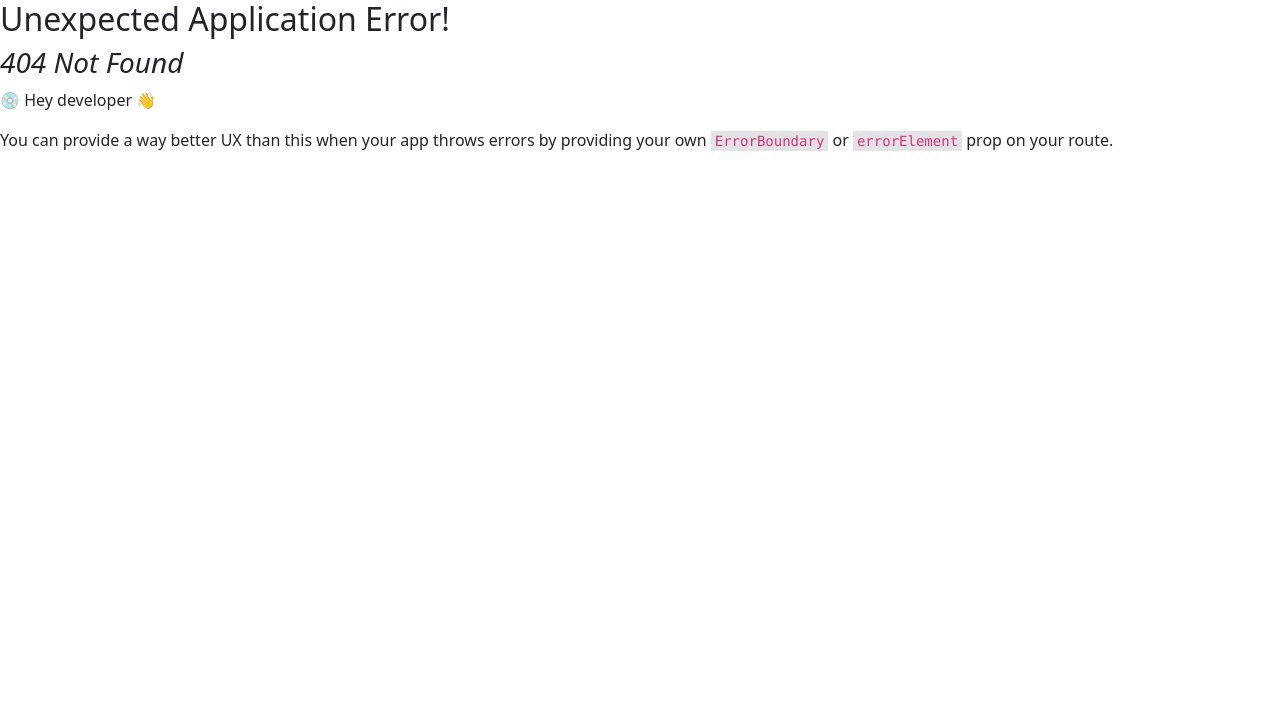
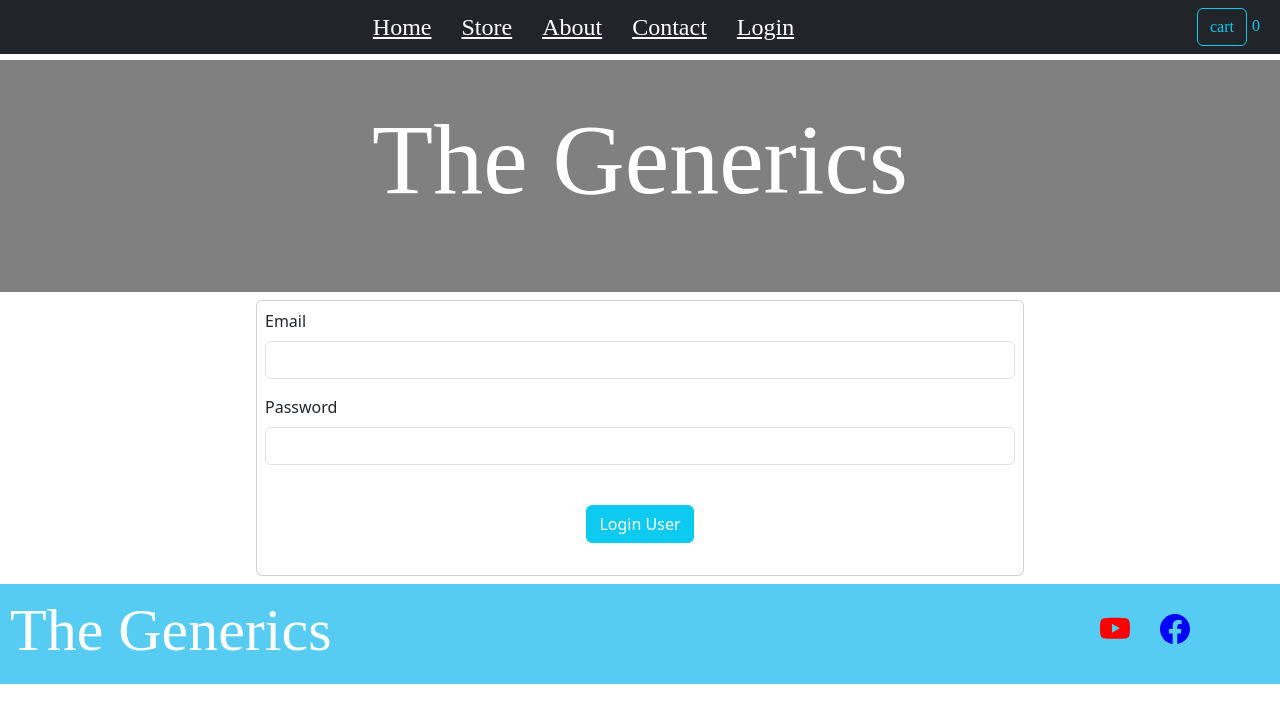
Before and after one commit to ayasha2001/ecom-bootstrap, a React (Create React App) app: page /auth in a window 1280 px wide. Before the commit this address had no page. Shown: the top 722 px of the page. Built offline with nearby package versions, Linux system fonts and the light colour scheme.

Commit message:
login functionality added

```diff
--- /dev/null
+++ b/src/components/AuthForm.js
@@ -0,0 +1,90 @@
+import React, { useContext, useState } from "react";
+import { Card, Button } from "react-bootstrap";
+import Form from "react-bootstrap/Form";
+import {useNavigate} from "react-router-dom"
+import AuthContext from "../context/AuthContext";
+
+const AuthForm = () => {
+  const [email, setEmail] = useState("");
+  const [password, setPassword] = useState("");
+  const [isLoading, setLoading] = useState(false);
+  const nav = useNavigate()
+  const cntxt = useContext(AuthContext)
+
+  const handleChangeEmail = (e) => {
+    setEmail(e.target.value);
+  };
+
+  const handleChangePassword = (e) => {
+    setPassword(e.target.value);
+  };
+
+  const handleLogin = async () => {
+    setLoading(true);
+    const data = await fetch(
+      "https://identitytoolkit.googleapis.com/v1/accounts:signInWithPassword?key=AIzaSyDqZwDjnF43ZY2c_T6j07yTFfJsQ1_09Rc",
+      {
+        method: "POST",
+        body: JSON.stringify({
+          email: email,
+          password: password,
+          returnSecureToken: true,
+        }),
+        headers: {
+          "Content-Type": "application/json",
+        },
+      }
+    );
+    if (!data.ok) {
+      alert("Authentication failed!");
+      setLoading(false);
+      return;
+    }
+    setLoading(false);
+    setEmail("");
+    setPassword("");
+    const json = await data.json();
+    cntxt.loginUser(json.idToken);
+    nav("/store");
+  };
+
+  const handleClick = () => {
+    handleLogin();
+  };
+
+  return (
+    <Card className="mt-2 mb-2 p-2" style={{ width: "60%", margin: "auto" }}>
+      <Form>
+        <Form.Group className="mb-3">
+          <Form.Label>Email</Form.Label>
+          <Form.Control
+            type="email"
+            value={email}
+            onChange={handleChangeEmail}
+          />
+        </Form.Group>
+        <Form.Group className="mb-3">
+          <Form.Label>Password</Form.Label>
+          <Form.Control
+            type="password"
+            value={password}
+            onChange={handleChangePassword}
+          />
+        </Form.Group>
+      </Form>
+      {isLoading ? (
+        <p>...Loading</p>
+      ) : (
+        <Button
+          variant="info"
+          className="text-white font-weight-bold d-flex m-auto mt-4 mb-4"
+          onClick={handleClick}
+        >
+          Login User
+        </Button>
+      )}
+    </Card>
+  );
+};
+
+export default AuthForm;
--- a/src/components/NavigationComp.js
+++ b/src/components/NavigationComp.js
@@ -52,12 +52,19 @@ const NavigationComp = ({ setCartOpen }) => {
             Contact
           </NavLink>
           <NavLink
+            to="/auth"
+            className="text-white fs-4  "
+            style={{ marginRight: "30px" }}
+          >
+            Login
+          </NavLink>
+          {/* <NavLink
             to="/api"
             className="text-white fs-4  "
             style={{ marginRight: "30px" }}
           >
             ApiCall
-          </NavLink>
+          </NavLink> */}
         </Nav>
         <div style={{ marginRight: "20px" }}>
           <Button
--- /dev/null
+++ b/src/context/AuthContext.js
@@ -0,0 +1,10 @@
+import  { createContext } from "react";
+
+const AuthContext = createContext({
+  token: "",
+  isLoggedIn: false,
+  loginUser: () => {},
+  logoutUser: () => {},
+});
+
+export default AuthContext;
--- /dev/null
+++ b/src/context/AuthContextProvider.js
@@ -0,0 +1,36 @@
+import React, { useEffect, useState } from "react";
+import AuthContext from "./AuthContext";
+
+const AuthContextProvider = (props) => {
+  const [isLoggedIn, setIsLogin] = useState(false);
+  const [token, setToken] = useState("");
+
+  useEffect(() => {
+    setToken(localStorage.getItem("user_token"));
+    setIsLogin(true)
+  }, []);
+
+  const loginUser = (token) => {
+    localStorage.setItem("user_token", JSON.stringify(token));
+    setIsLogin(true);
+    setToken(token);
+  };
+  const logoutUser = () => {
+    localStorage.removeItem("user_token");
+    setIsLogin(false);
+    setToken("");
+  };
+
+  const cntxt = {
+    token: token,
+    isLoggedIn: isLoggedIn,
+    loginUser: loginUser,
+    logoutUser: logoutUser,
+  };
+
+  return (
+    <AuthContext.Provider value={cntxt}>{props.children}</AuthContext.Provider>
+  );
+};
+
+export default AuthContextProvider;
--- a/src/index.js
+++ b/src/index.js
@@ -11,6 +11,7 @@ import StorePage from "./pages/StorePage";
 import ApiCall from "./pages/ApiCall";
 import ContactUsPage from "./pages/ContactUsPage";
 import ProductDetailPage from "./pages/ProductDetailPage";
+import AuthPage from "./pages/AuthPage";
 
 const root = ReactDOM.createRoot(document.getElementById("root"));
 const router = createBrowserRouter([
@@ -42,6 +43,10 @@ const router = createBrowserRouter([
         path: "/contact",
         element: <ContactUsPage />,
       },
+      {
+        path: "/auth",
+        element: <AuthPage />,
+      },
     ],
   },
 ]);
--- /dev/null
+++ b/src/pages/AuthPage.js
@@ -0,0 +1,13 @@
+import React from "react";
+import AuthForm from "../components/AuthForm";
+import AuthContextProvider from "../context/AuthContextProvider";
+
+const AuthPage = () => {
+  return (
+    <AuthContextProvider>
+      <AuthForm />
+    </AuthContextProvider>
+  );
+};
+
+export default AuthPage;
```
